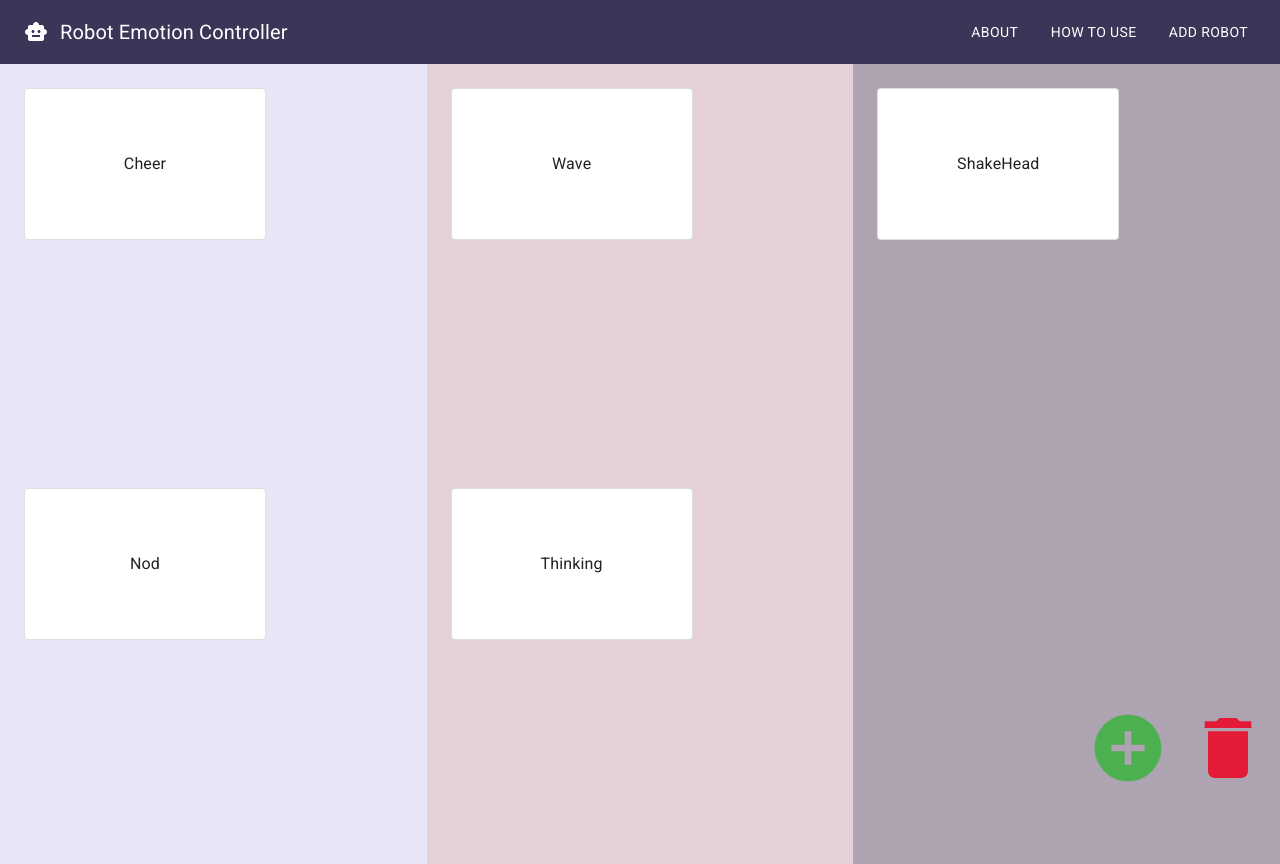
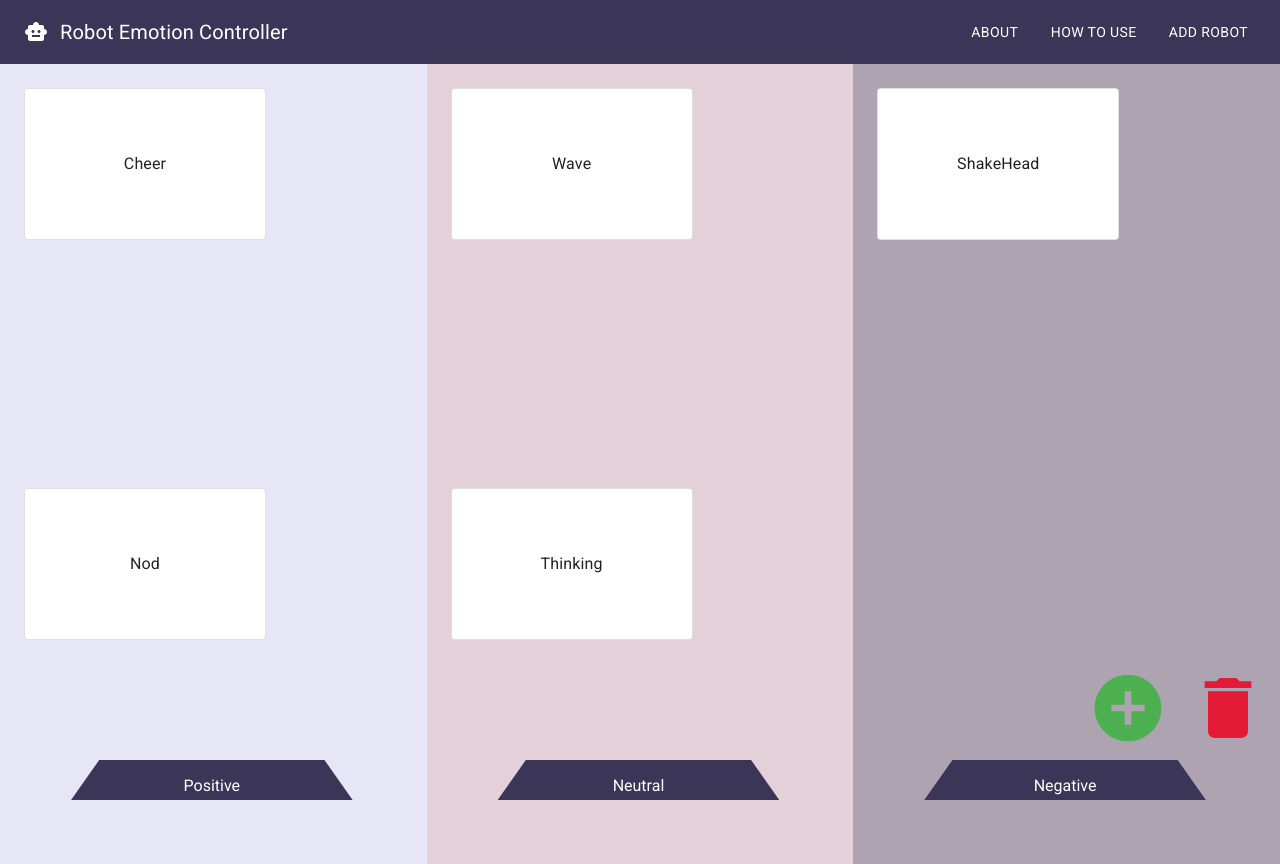
Before and after one commit to einarhaaland/robot-caretaker, a React (Create React App) app in the folder frontend/: page / in a window 1280 px wide. Built offline with nearby package versions, Linux system fonts and the light colour scheme; a web font is replaced by a local one.

Commit message:
Add labels to moodgrids

```diff
--- a/frontend/src/App.tsx
+++ b/frontend/src/App.tsx
@@ -2,6 +2,7 @@ import React, { useEffect, useState } from 'react';
 import './App.css';
 import NavBar from './components/Navbar';
 import MoodGrid from './components/MoodGrid';
+import SentimentLabel from './components/SentimentLabel';
 import { IconButton } from '@mui/material';
 import AddCircleIcon from '@mui/icons-material/AddCircle';
 import DeleteIcon from '@mui/icons-material/Delete';
@@ -48,9 +49,9 @@ function App() {
   return (
     <>
       <NavBar />
-      <MoodGrid moodCards={posCards} color="#e7e6f7" />
-      <MoodGrid moodCards={neuCards} color="#e3d0d8" />
-      <MoodGrid moodCards={negCards} color="#aea3b0" />
+      <MoodGrid moodCards={posCards} color="#e7e6f7"/>
+      <MoodGrid moodCards={neuCards} color="#e3d0d8"/>
+      <MoodGrid moodCards={negCards} color="#aea3b0"/>
 
       {
         showFormAdd &&
@@ -77,13 +78,18 @@ function App() {
         </form>
       }
 
-      <IconButton aria-label="add" size="large" onClick={() => setShowFormAdd(true)} sx={{position:'absolute', bottom:0, right:100, fontSize:"5rem", color:'#4CAF50'}}>
+      <IconButton aria-label="add" size="large" onClick={() => setShowFormAdd(true)} sx={{position:'absolute', bottom:40, right:100, fontSize:"5rem", color:'#4CAF50'}}>
         <AddCircleIcon fontSize='inherit'/>
       </IconButton>
 
-      <IconButton aria-label="add" size="large" onClick={() => setShowFormDelete(true)} sx={{position:'absolute', bottom:0, right:0, fontSize:"5rem", color:'#e41b36'}}>
+      <IconButton aria-label="add" size="large" onClick={() => setShowFormDelete(true)} sx={{position:'absolute', bottom:40, right:0, fontSize:"5rem", color:'#e41b36'}}>
         <DeleteIcon fontSize='inherit'/>
       </IconButton>
+
+      <SentimentLabel style={{left: "5.55%"}} label="Positive" />
+      <SentimentLabel style={{left: "38.88%"}} label="Neutral" />
+      <SentimentLabel style={{left: "72.21%"}} label="Negative" />
+
     </>
   );
 }
--- a/frontend/src/components/MoodGrid.tsx
+++ b/frontend/src/components/MoodGrid.tsx
@@ -1,11 +1,12 @@
 import React, {useState, useEffect} from 'react';
 import MoodCard from './MoodCard';
 import { Grid } from '@mui/material';
+import SentimentLabel from './SentimentLabel';
 
 
 interface GridProps {
   moodCards: string[],
-  color: string
+  color: string,
 }
 
 
--- /dev/null
+++ b/frontend/src/components/SentimentLabel.tsx
@@ -0,0 +1,26 @@
+import React, { useState } from 'react';
+
+interface LabelProps {
+    label: string,
+    style: any,
+  }
+
+function SentimentLabel(props: LabelProps) {
+
+    const style = {
+        position: "fixed",
+        backgroundColor: "#3b3657",
+        width: "22%",
+        height: "40px",
+        bottom: "0",
+        clipPath: "polygon(10% 0%, 90% 0%, 100% 100%, 0% 100%)"
+    }
+
+    return (
+        <div style={Object.assign(props.style, style)}>
+            <p style={{textAlign: "center", fontFamily: "roboto", color: "#fff"}}>{props.label}</p>
+        </div>
+    );
+}
+
+export default SentimentLabel;
```
